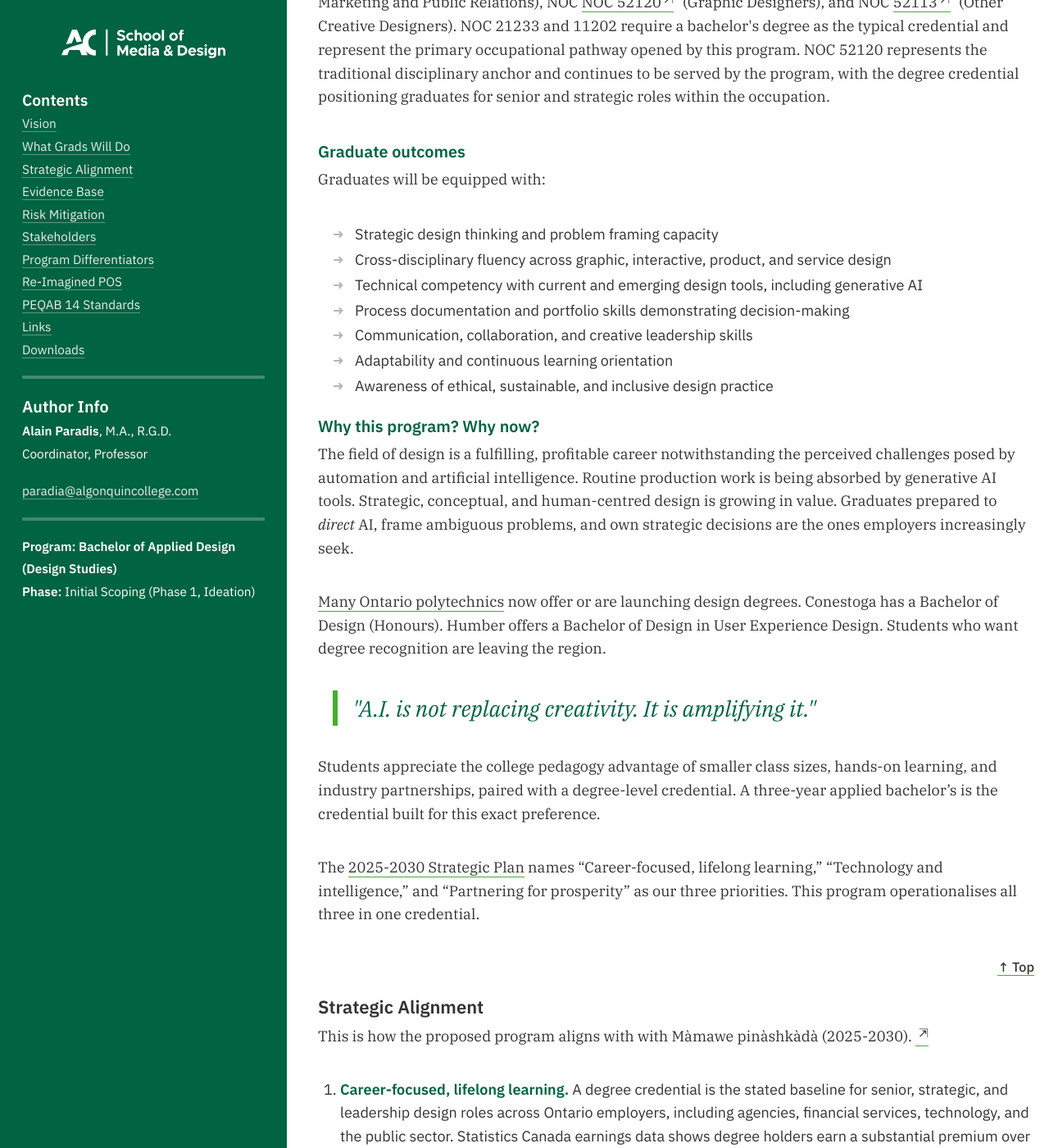
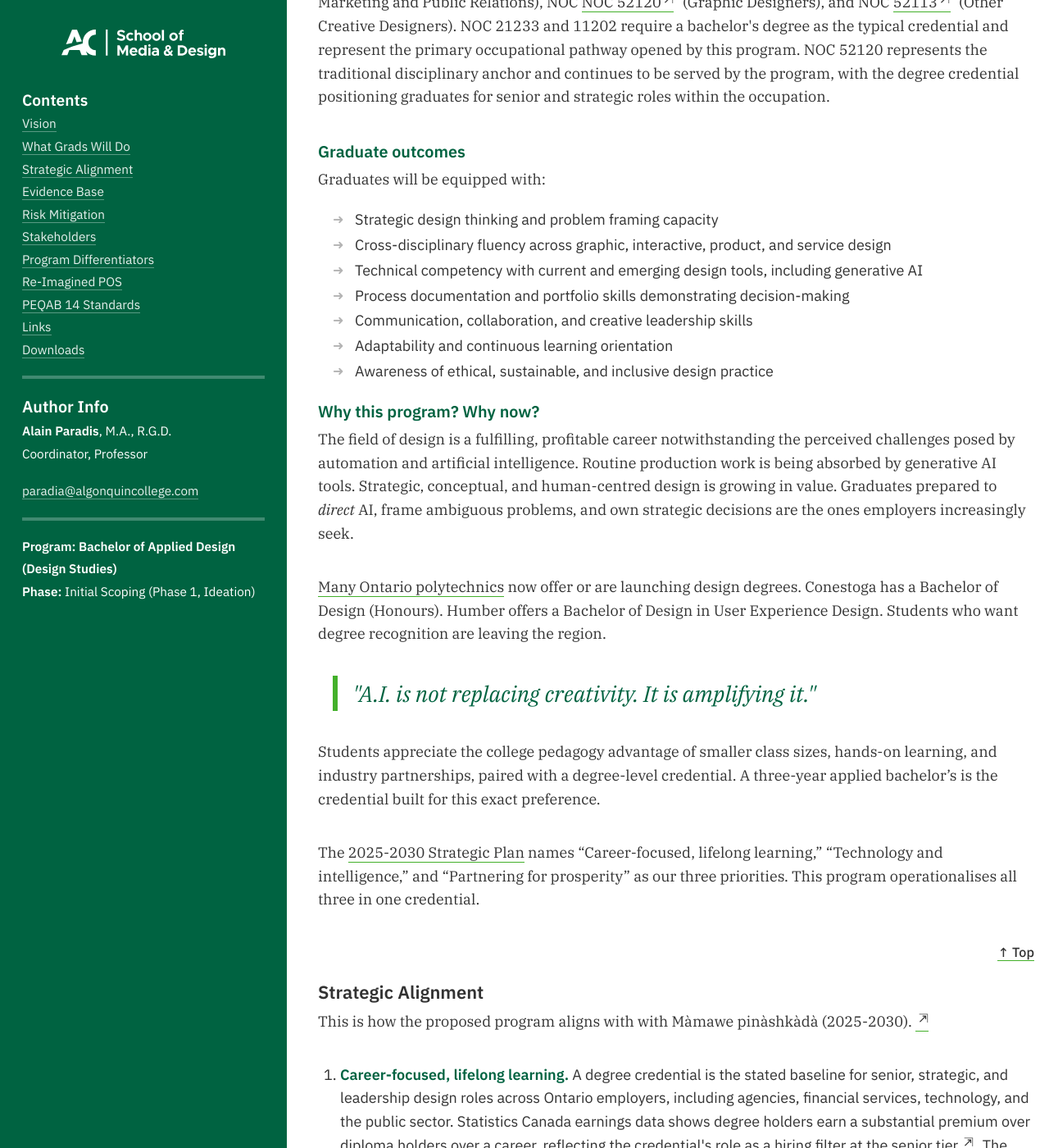
Before and after one commit to AlainParadis/program-transformation, a Jekyll site: the page built from index.md, in a window 1280 px wide and 1400 px high, scrolled down 1174 px. Shown: the whole window at 82% size. Built offline with Jekyll 4.4.1, drawn with Linux system fonts in a browser that asks for light colours.

Commit message:
Refactor CSS; remove employer styles
Clean up and refactor css/styles.css: normalize brace/whitespace formatting and consolidate several rules into single-line blocks. Remove a block of .employer/.employers-* styles. Adjust selectors and behavior: change ".nav ul li a" to "nav ul li a", scope list rules to "main ul, main ol", and replace "ul + p, ol + p" with "p:has(+ ul) { margin-bottom: 1rem; }" (note: :has has limited browser support). Update typography selectors by removing the non-standard "bold" element from the strong selector and setting font-style to normal; add explicit em styling. Minor layout/spacing tweaks for aside, footer, table and media queries.

```diff
--- a/css/styles.css
+++ b/css/styles.css
@@ -103,17 +103,10 @@ aside
 	transition: transform 0.3s ease;
 }
 
-aside.open
-{
-	transform: translateX(0);
-}
-
+aside.open { transform: translateX(0); }
 aside,
 aside h3,
-aside h5
-{
-	color: #ffffff;
-}
+aside h5 { color: #ffffff; }
 
 aside a,
 aside a:link,
@@ -193,11 +186,7 @@ header h2
 }
 
 header h3 { font-size: clamp(1.1rem, 1.5vw, 1.75rem); }
-
-h1, h2, h3, h4, h5, h6
-{
-	font-family: "IBM Plex Sans", sans-serif;
-}
+h1, h2, h3, h4, h5, h6 { font-family: "IBM Plex Sans", sans-serif; }
 
 h1
 {
@@ -254,7 +243,7 @@ h1 + p,
 	h4 + h5,
 	h5 + h6 { margin-top: 0.25rem; }
 p + p { margin-top: 2rem; }
-ul + p, ol + p { margin-top: 2rem; }
+p:has(+ ul) { margin-bottom: 1rem; }
 .center { text-align: center; }
 
 a, a:link
@@ -297,16 +286,12 @@ p
 .text-small { font-size: .8rem; }
 .text-center, a.text-center { text-align: center; }
 dt { font-family: var(--sans); }
+em { font-style: italic; }
 
-em
-{
-	font-style: italic;
-}
-
-strong, bold, .bold
+strong, .bold
 {
 	font-weight: 600;
-	font-style: var(--font_style_normal);
+	font-style: normal;
 	color: var(--green);
 }
 
@@ -319,13 +304,15 @@ pre
 	overflow-wrap: break-word;
 }
 
-.external {
+.external
+{
 	position: relative;
 	white-space: nowrap;
 	margin-right: 0.35rem;
 }
 
-.external::after {
+.external::after
+{
 	content: "⇱";
 	display: inline-block;
 	margin-left: 0.2rem;
@@ -337,7 +324,8 @@ pre
 	text-decoration-skip-ink: auto;
 }
 
-.external::before {
+.external::before
+{
 	content: " (opens in new tab)";
 	position: absolute;
 	width: 1px;
@@ -437,7 +425,7 @@ nav ul li
 	border-bottom: 0;
 }
 
-.nav ul li a
+nav ul li a
 {
 	border-bottom: 1px solid var(--lime-green);
 	font-size: clamp(.8rem, 1vw, 1.25rem);
@@ -448,42 +436,13 @@ nav ul li
 }
 
 /* * * * * * * * * * * * * LISTS * * * * * * * * * * * * * */
-main ul, ol
+main ul, main ol
 {
 	column-count: 1;
 	font-family: var(--sans);
 	margin-left: 0rem;
 	padding-left: 1.5rem;
 	list-style: none;
-}
-
-ul .employer { margin-bottom: 1rem; }
-.employers-list { margin-bottom: 1rem; }
-.employers-list-item { margin-bottom: 0.75rem; }
-
-.employer-name
-{
-	margin: 0;
-	font-weight: 700;
-	font-size: 1.05rem;
-	color: var(--lightest);
-}
-
-.employer
-{
-	list-style: none;
-	margin: 0 0 2rem 1rem;
-	padding-left: 0;
-}
-
-.employer li { padding-left: 0; }
-.employer li::before { content: none; }
-ul .employer-list { list-style-type: none; }
-
-ul li .employers-list-item
-{
-	margin-left: 0;
-	padding-left: 0;
 }
 
 main ol
@@ -672,7 +631,11 @@ main { grid-area: main; }
 	margin-top: 4rem;
 }
 
-footer { font-family: var(--sans); min-width: 0; }
+footer
+{
+	font-family: var(--sans);
+	min-width: 0;
+}
 
 .footer-inner
 {
@@ -688,7 +651,8 @@ hr
 	margin: 1rem auto;
 }
 
-table {
+table
+{
 	table-layout: auto;
 	max-width: 95%;
 	white-space: nowrap;
@@ -727,9 +691,7 @@ td
 
 	header { grid-area: header; }
 	main { grid-area: main; }
-
 	main ul { padding-left: 1.0rem; }
-
 	footer { grid-area: footer; }
 	aside h3 { margin-top: 2rem; }
 	blockquote { margin: 2rem 0 2rem 1rem; }
@@ -765,7 +727,6 @@ td
 @media only screen and (min-width: 1024px)
 {
 	.hamburger { display: none; }
-
 	aside { transform: translateX(0); }
 
 	#container
```
Lines whose indentation alone changed are shown as unchanged.
